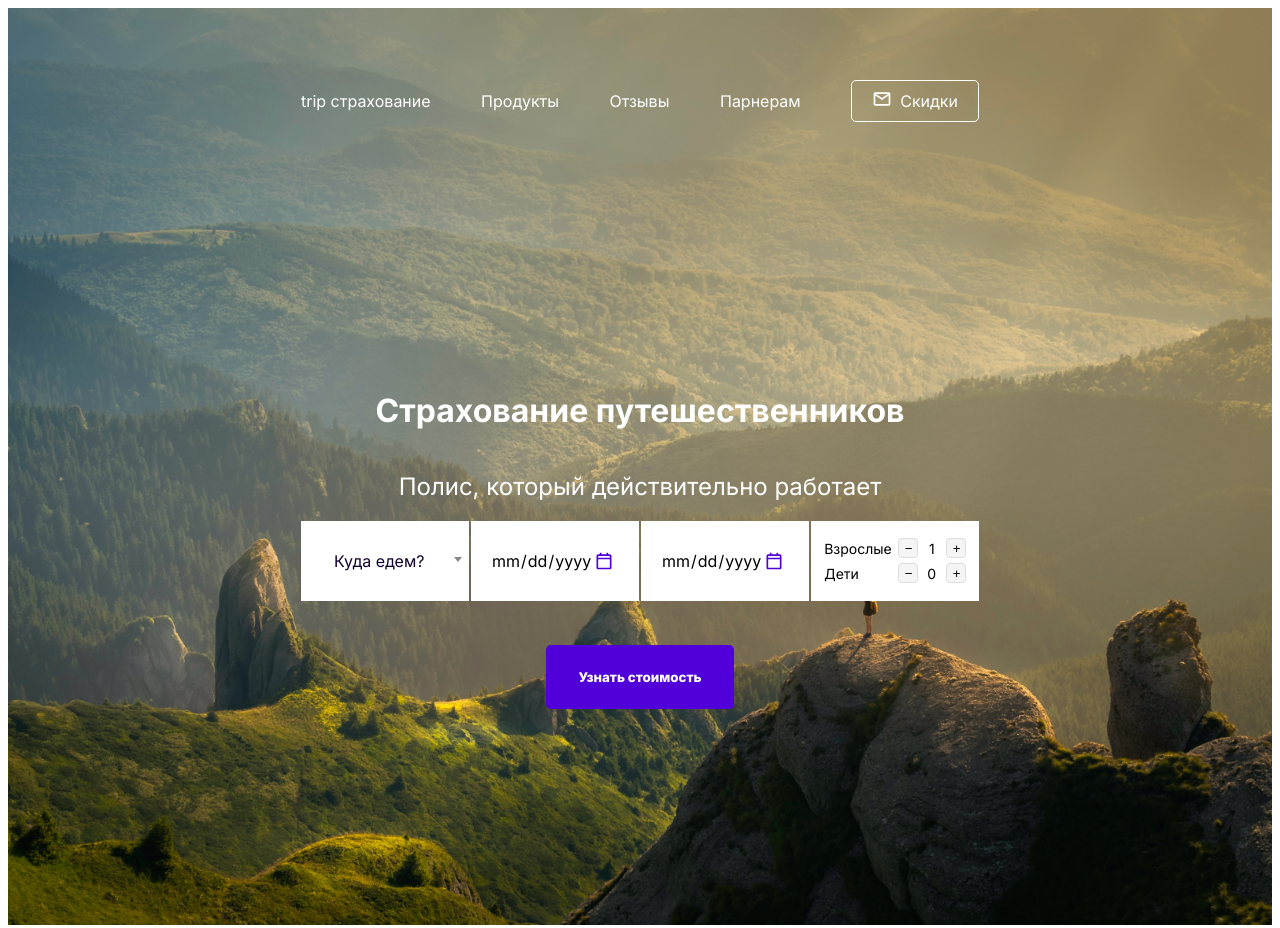
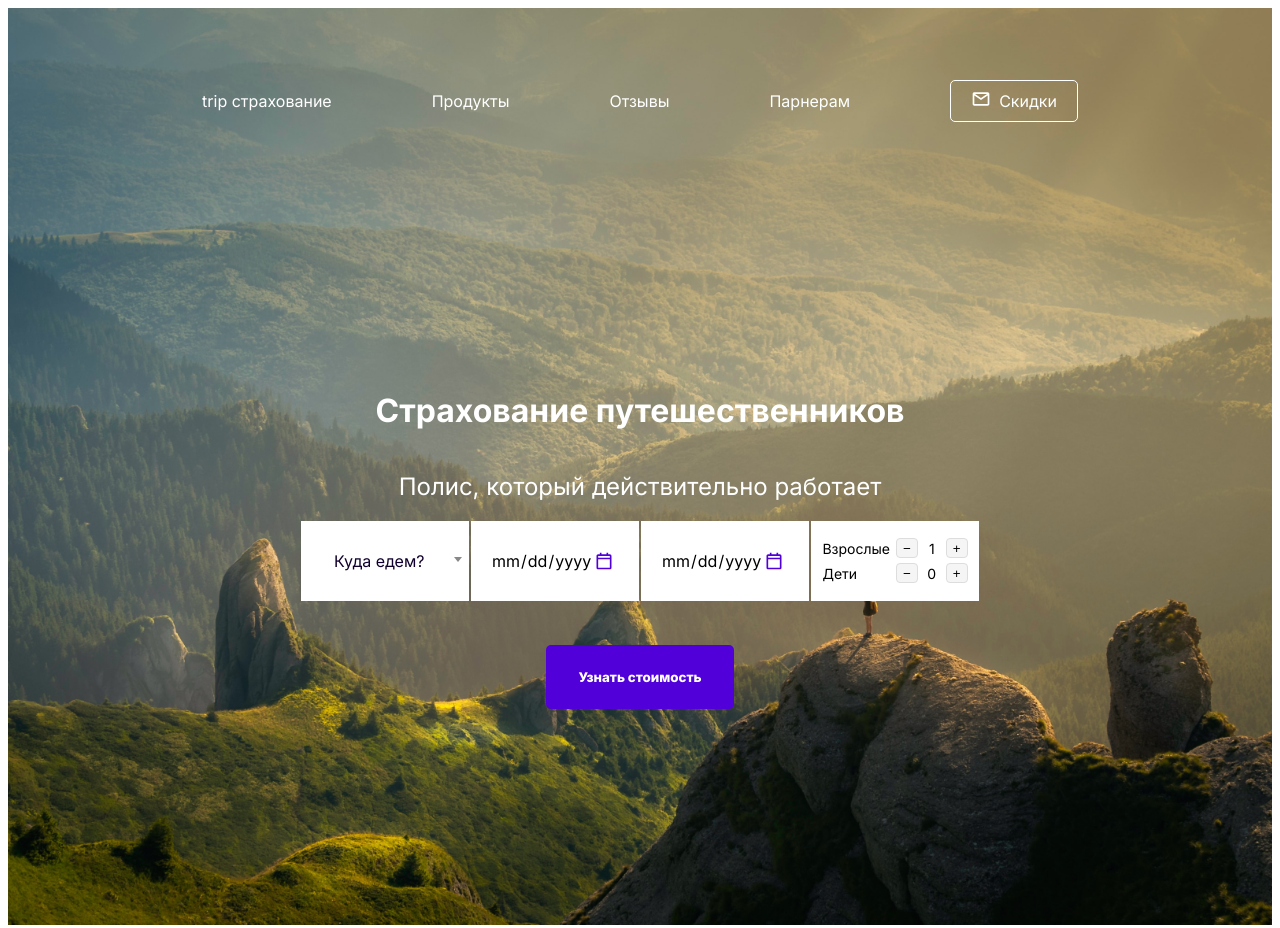
Before and after one commit to ellamelkumyan/TRIP, a website: page index.html in a window 1280 px wide. Shown: the top 928 px of the page. Drawn offline with nearby package versions, Linux system fonts and the light colour scheme.

Commit message:
Поправила хедер

```diff
--- a/index.html
+++ b/index.html
@@ -9,8 +9,7 @@
 </head>
 <body>
 	<div class="header">
-		<div class="container">
-			<div class="header__nav-wrapper">
+		<div class="header__nav-wrapper">
 		<div class="header__nav">
 		 <a href="" class="header__nav-link link">trip страхование</a>
 		 <a href="" class="header__nav-link link">Продукты</a>
@@ -19,6 +18,7 @@
 		<div class="header-nav-link-wrapper"> <a href="" class="header__nav-link_mail link"><div><img src="./assets/mail.svg" alt=""></div> Скидки</a> </div>
 	    </div>
 	</div>
+		<div class="container">
 		<div class="header__filter">
 			<h1 class="header__filter-title">Страхование путешественников</h1>
 			<h2 class="header__filter-subtitle">Полис, который действительно работает</h2>
--- a/style.css
+++ b/style.css
@@ -28,6 +28,9 @@ body {
 	display: flex;
 	flex-wrap: wrap;
 	margin-top: 52px;
+	align-self: center;
+	margin-left: 30px;
+	margin-right: 30px;
   }
 
 .header__nav {
@@ -37,16 +40,17 @@ body {
 	width: 100%;
 	margin-bottom: 248px;
 	margin-top: 20px;
-	gap: 20px;
+	gap: 100px;
 	align-items: center;
 }
 
-@media (max-width: 850px) {
+@media (max-width: 970px) {
 	.header__nav {
 	display: flex;
 	justify-content: center;
 	flex-direction: column;
 	align-items: center;
+	gap: 40px;
 }
 }
 
@@ -213,7 +217,6 @@ input:focus {
 }
 
 .counter-btn {
-	width: 20px;
 	height: 20px;
 	border: 1px solid #ddd;
 	background: #f5f5f5;
```
